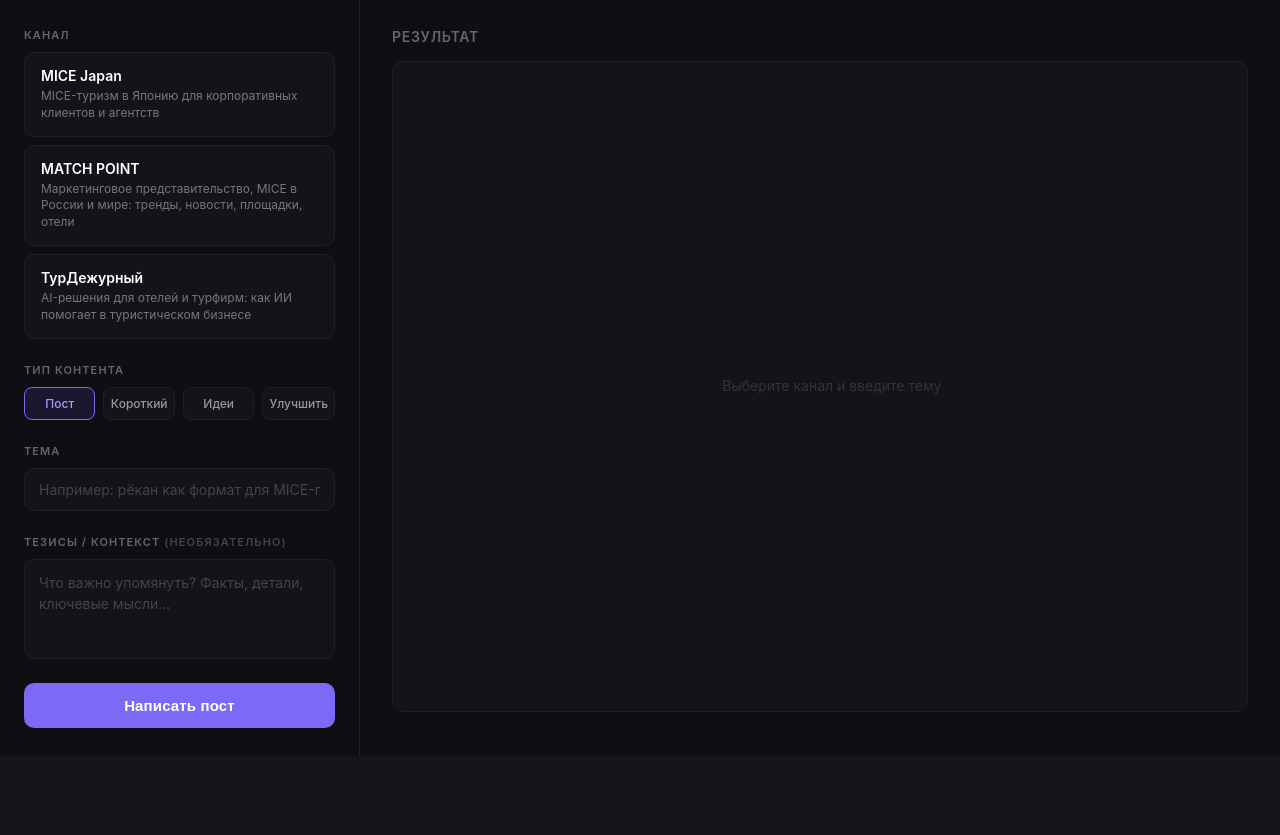
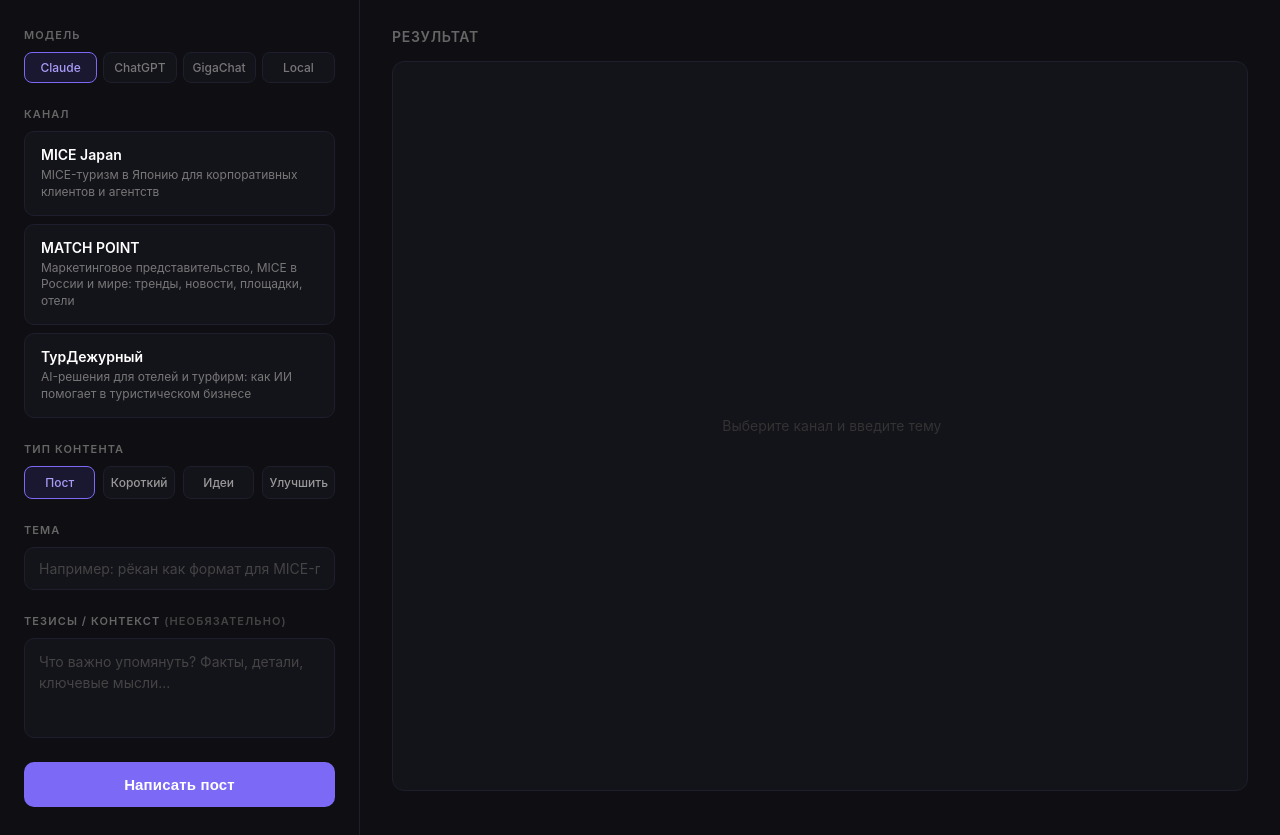
Before and after one commit to o6594340-sys/content-maker-repo, a Flask app: page / in a window 1280 px wide. Shown: the part 70-905 px from the top of the page. Before the commit the page ends 826 px from the top, so only its background shows below. Run offline with Flask 3, Linux system fonts and the light colour scheme; data that the repository does not hold is empty.

Commit message:
Feature: multi-provider AI (Claude/OpenAI/GigaChat/Ollama) + UI switcher
- Added provider switcher in sidebar (Claude / ChatGPT / GigaChat / Local)
- /set_provider endpoint to switch at runtime without restart
- .env-based config, auto-loaded on startup

Co-Authored-By: Claude Sonnet 4.6 <noreply@anthropic.com>

```diff
--- a/app.py
+++ b/app.py
@@ -1,20 +1,34 @@
+# -*- coding: utf-8 -*-
 from flask import Flask, request, jsonify, render_template
 import requests
-import json
 import os
 
 app = Flask(__name__)
 
-OLLAMA_URL = os.getenv("OLLAMA_URL", "http://localhost:11434")
-OLLAMA_MODEL = os.getenv("OLLAMA_MODEL", "llama3.1:8b")
+# Загружаем .env вручную
+def _load_env():
+    env_path = os.path.join(os.path.dirname(__file__), ".env")
+    if not os.path.exists(env_path):
+        return
+    with open(env_path, encoding="utf-8") as f:
+        for line in f:
+            line = line.strip()
+            if line and not line.startswith("#") and "=" in line:
+                key, _, val = line.partition("=")
+                os.environ.setdefault(key.strip(), val.strip())
+
+_load_env()
 
 from prompts import CHANNELS
+
+AI_PROVIDER = os.getenv("AI_PROVIDER", "claude")
 
 
 @app.route("/")
 def index():
     channels = [{"id": k, "name": v["name"], "description": v["description"]} for k, v in CHANNELS.items()]
-    return render_template("index.html", channels=channels)
+    provider = AI_PROVIDER
+    return render_template("index.html", channels=channels, provider=provider)
 
 
 @app.route("/generate", methods=["POST"])
@@ -34,25 +48,36 @@ def generate():
         return jsonify({"error": "Укажите тему поста"}), 400
 
     channel = CHANNELS[channel_id]
+    system_prompt = channel["system_prompt"]
     user_prompt = _build_user_prompt(topic, brief, post_type)
 
     try:
-        result = _call_ollama(channel["system_prompt"], user_prompt)
+        if AI_PROVIDER == "claude":
+            result = _call_claude(system_prompt, user_prompt)
+        elif AI_PROVIDER == "openai":
+            result = _call_openai(system_prompt, user_prompt)
+        elif AI_PROVIDER == "gigachat":
+            result = _call_gigachat(system_prompt, user_prompt)
+        else:
+            result = _call_ollama(system_prompt, user_prompt)
         return jsonify({"text": result})
-    except requests.exceptions.ConnectionError:
-        return jsonify({"error": "Ollama не запущена. Запустите: ollama serve"}), 503
     except Exception as e:
         return jsonify({"error": str(e)}), 500
 
 
+@app.route("/set_provider", methods=["POST"])
+def set_provider():
+    global AI_PROVIDER
+    data = request.json
+    provider = data.get("provider", "claude")
+    if provider in ("claude", "openai", "gigachat", "ollama"):
+        AI_PROVIDER = provider
+    return jsonify({"provider": AI_PROVIDER})
+
+
 @app.route("/health")
 def health():
-    try:
-        r = requests.get(f"{OLLAMA_URL}/api/tags", timeout=3)
-        models = [m["name"] for m in r.json().get("models", [])]
-        return jsonify({"status": "ok", "ollama": True, "models": models})
-    except Exception:
-        return jsonify({"status": "ok", "ollama": False, "models": []})
+    return jsonify({"status": "ok", "provider": AI_PROVIDER})
 
 
 def _build_user_prompt(topic, brief, post_type):
@@ -63,14 +88,12 @@ def _build_user_prompt(topic, brief, post_type):
             "Сохрани мои мысли и факты, но сделай текст живым, цепляющим и в нужном стиле. "
             "Не добавляй то, чего нет в исходнике."
         )
-
     type_instructions = {
         "post": "Напиши полноценный пост для Telegram.",
         "ideas": "Предложи 5 идей для постов по этой теме. Для каждой — заголовок и 1-2 строки о чём.",
         "short": "Напиши короткий пост для Telegram (до 80 слов).",
     }
     instruction = type_instructions.get(post_type, type_instructions["post"])
-
     prompt = f"Тема: {topic}\n\n"
     if brief:
         prompt += f"Дополнительный контекст / тезисы:\n{brief}\n\n"
@@ -78,20 +101,85 @@ def _build_user_prompt(topic, brief, post_type):
     return prompt
 
 
+def _call_claude(system_prompt, user_prompt):
+    import anthropic
+    client = anthropic.Anthropic(api_key=os.getenv("ANTHROPIC_API_KEY"))
+    message = client.messages.create(
+        model="claude-sonnet-4-6",
+        max_tokens=1024,
+        system=system_prompt,
+        messages=[{"role": "user", "content": user_prompt}],
+    )
+    return message.content[0].text
+
+
+def _call_openai(system_prompt, user_prompt):
+    from openai import OpenAI
+    client = OpenAI(api_key=os.getenv("OPENAI_API_KEY"))
+    response = client.chat.completions.create(
+        model="gpt-4o-mini",
+        messages=[
+            {"role": "system", "content": system_prompt},
+            {"role": "user", "content": user_prompt},
+        ],
+        max_tokens=1024,
+        temperature=0.8,
+    )
+    return response.choices[0].message.content
+
+
+def _call_gigachat(system_prompt, user_prompt):
+    import base64
+    client_id = os.getenv("GIGACHAT_CLIENT_ID", "")
+    client_secret = os.getenv("GIGACHAT_CLIENT_SECRET", "")
+    credentials = base64.b64encode(f"{client_id}:{client_secret}".encode()).decode()
+
+    # Получаем токен
+    token_resp = requests.post(
+        "https://ngw.devices.sberbank.ru:9443/api/v2/oauth",
+        headers={"Authorization": f"Basic {credentials}", "Content-Type": "application/x-www-form-urlencoded"},
+        data={"scope": "GIGACHAT_API_PERS"},
+        verify=False,
+        timeout=30,
+    )
+    token_resp.raise_for_status()
+    token = token_resp.json()["access_token"]
+
+    # Генерируем текст
+    resp = requests.post(
+        "https://gigachat.devices.sberbank.ru/api/v1/chat/completions",
+        headers={"Authorization": f"Bearer {token}", "Content-Type": "application/json"},
+        json={
+            "model": "GigaChat",
+            "messages": [
+                {"role": "system", "content": system_prompt},
+                {"role": "user", "content": user_prompt},
+            ],
+            "max_tokens": 1024,
+            "temperature": 0.8,
+        },
+        verify=False,
+        timeout=60,
+    )
+    resp.raise_for_status()
+    return resp.json()["choices"][0]["message"]["content"]
+
+
 def _call_ollama(system_prompt, user_prompt):
     payload = {
-        "model": OLLAMA_MODEL,
+        "model": os.getenv("OLLAMA_MODEL", "llama3.2:3b"),
         "messages": [
             {"role": "system", "content": system_prompt},
             {"role": "user", "content": user_prompt},
         ],
         "stream": False,
-        "options": {
-            "temperature": 0.8,
-            "top_p": 0.9,
-        },
+        "options": {"temperature": 0.8, "top_p": 0.9},
     }
-    response = requests.post(f"{OLLAMA_URL}/api/chat", json=payload, timeout=120)
+    response = requests.post(
+        f"{os.getenv('OLLAMA_URL', 'http://localhost:11434')}/api/chat",
+        json=payload,
+        timeout=300,
+    )
     response.raise_for_status()
     return response.json()["message"]["content"]
 
--- a/prompts.py
+++ b/prompts.py
@@ -8,14 +8,13 @@ def _load_examples():
     with open(path, encoding="utf-8") as f:
         return json.load(f)
 
-def _examples_block(channel_id, examples, count=3):
+def _examples_block(channel_id, examples, count=1):
     posts = examples.get(channel_id, [])[:count]
     if not posts:
         return ""
-    lines = ["\nПРИМЕРЫ ПОСТОВ (пиши в похожем стиле):\n"]
-    for i, p in enumerate(posts, 1):
-        lines.append(f"--- Пример {i} ---\n{p}\n")
-    return "\n".join(lines)
+    # Берём только первые 400 символов примера чтобы не перегружать модель
+    sample = posts[0][:400] + "..."
+    return f"\n\nПРИМЕР СТИЛЯ:\n{sample}"
 
 _examples = _load_examples()
 
--- a/requirements.txt
+++ b/requirements.txt
@@ -1,2 +1,5 @@
 flask>=3.0
 requests>=2.31
+anthropic>=0.40
+openai>=1.0
+python-dotenv>=1.0
--- a/templates/index.html
+++ b/templates/index.html
@@ -256,6 +256,30 @@
       text-align: right;
     }
 
+    .provider-btns {
+      display: flex;
+      gap: 6px;
+    }
+    .provider-btn {
+      flex: 1;
+      padding: 7px 4px;
+      border-radius: 8px;
+      border: 1.5px solid #1e1e2e;
+      background: #13131a;
+      color: #777;
+      font-size: 12px;
+      font-weight: 500;
+      cursor: pointer;
+      transition: all 0.15s;
+      text-align: center;
+    }
+    .provider-btn:hover { border-color: #444; color: #ccc; }
+    .provider-btn.active {
+      border-color: #7c6af7;
+      background: #1a1830;
+      color: #a89cf8;
+    }
+
     @media (max-width: 768px) {
       .container { grid-template-columns: 1fr; }
       .sidebar { border-right: none; border-bottom: 1px solid #1e1e2e; }
@@ -271,6 +295,16 @@
 
 <div class="container">
   <div class="sidebar">
+
+    <div>
+      <div class="section-label">Модель</div>
+      <div class="provider-btns">
+        <div class="provider-btn {% if provider == 'claude' %}active{% endif %}" data-p="claude" onclick="selectProvider('claude')">Claude</div>
+        <div class="provider-btn {% if provider == 'openai' %}active{% endif %}" data-p="openai" onclick="selectProvider('openai')">ChatGPT</div>
+        <div class="provider-btn {% if provider == 'gigachat' %}active{% endif %}" data-p="gigachat" onclick="selectProvider('gigachat')">GigaChat</div>
+        <div class="provider-btn {% if provider == 'ollama' %}active{% endif %}" data-p="ollama" onclick="selectProvider('ollama')">Local</div>
+      </div>
+    </div>
 
     <div>
       <div class="section-label">Канал</div>
@@ -327,6 +361,19 @@
 <script>
   let selectedChannel = null;
   let selectedType = 'post';
+  let selectedProvider = '{{ provider }}';
+
+  function selectProvider(p) {
+    selectedProvider = p;
+    document.querySelectorAll('.provider-btn').forEach(el => {
+      el.classList.toggle('active', el.dataset.p === p);
+    });
+    fetch('/set_provider', {
+      method: 'POST',
+      headers: {'Content-Type': 'application/json'},
+      body: JSON.stringify({provider: p})
+    });
+  }
 
   function selectChannel(id) {
     selectedChannel = id;
```
